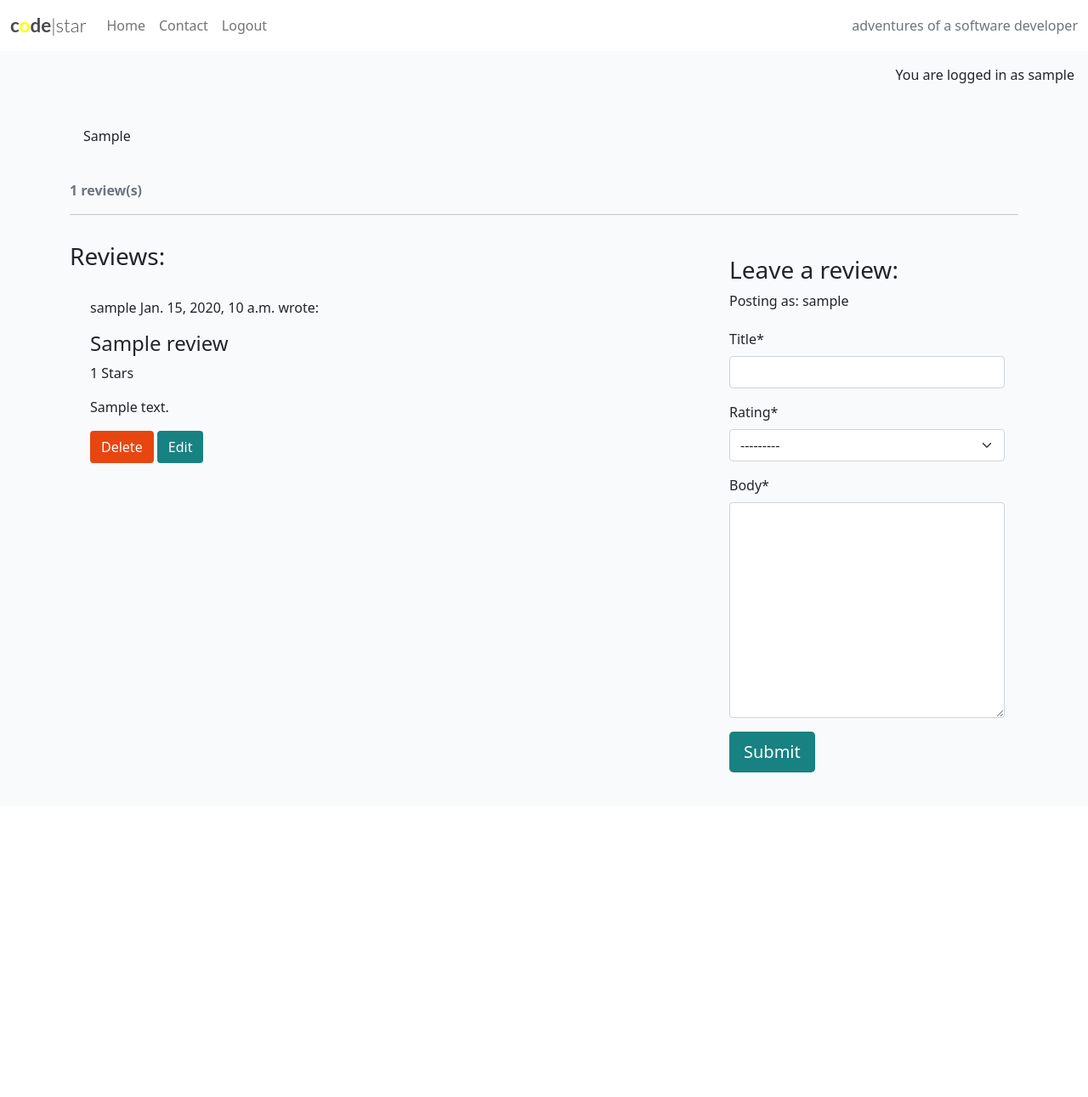
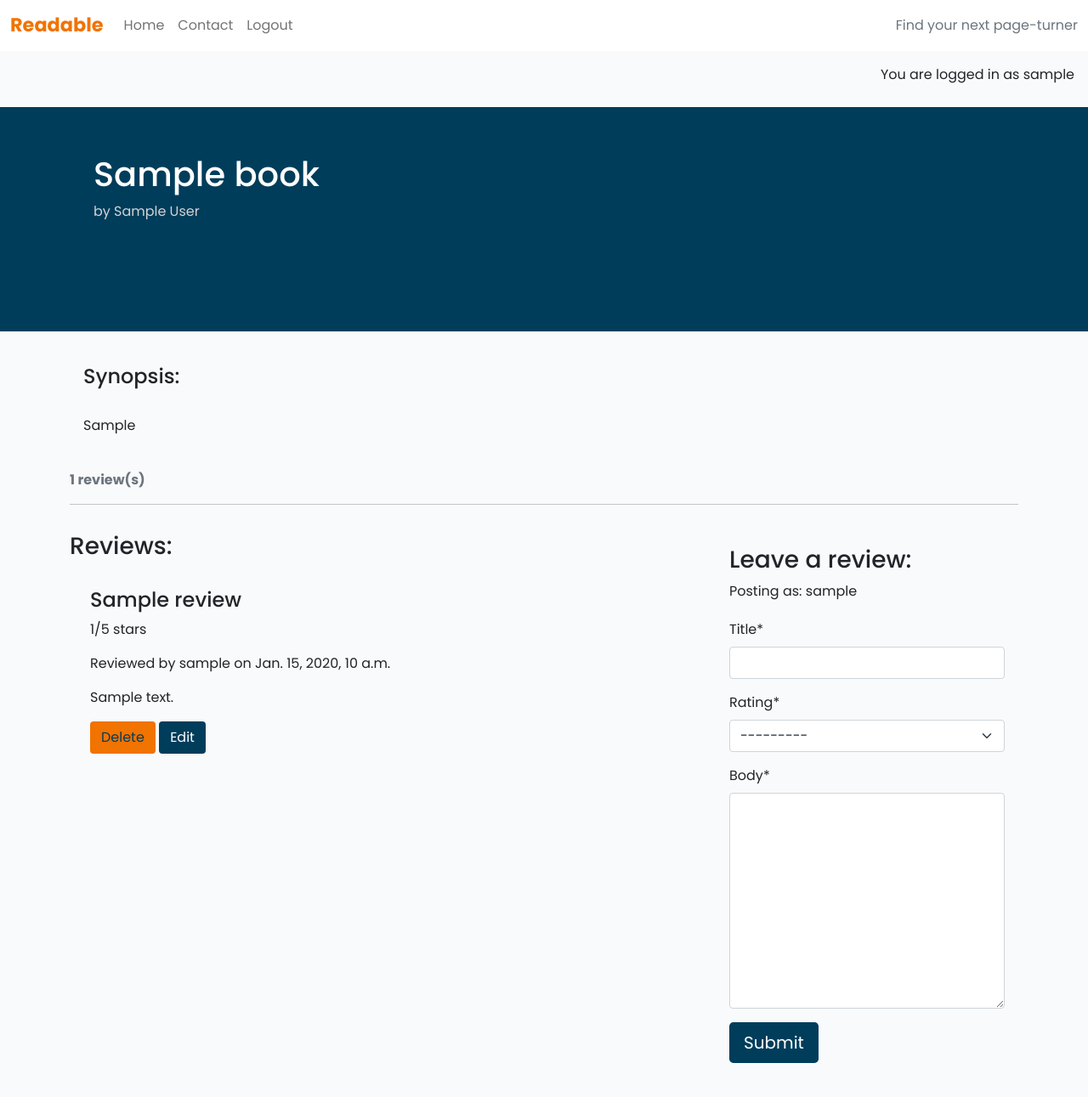
Before and after one commit to henrytitheridge-stone/readable_project, a Django app: a page that uses templates/base.html in a window 1280 px wide. Shown: the whole page at 85% size. Before the commit the page ends 909 px from the top, so only its background shows below. Run offline with Django 4.2, Linux system fonts and the light colour scheme; a user stored in the database is signed in; tables that the repository leaves empty hold one stand-in row (values such as "Sample post"); some libraries are stand-ins or nearby versions.

Commit message:
Update custom styles

```diff
--- a/catalogue/templates/catalogue/book_detail.html
+++ b/catalogue/templates/catalogue/book_detail.html
@@ -1,53 +1,59 @@
 {% extends 'base.html' %} {% block content %}
 {% load static %}
 {% load crispy_forms_tags %}
+
+<div class="masthead">
+    <div class="container">
+        <div class="row g-0">
+            <div class="col-md-6 masthead-text">
+
+                <h1 class="book-title">{{ book.title }}</h1>
+
+                <p class="book-author">by {{ book.author }}</p>
+            </div>
+        </div>
+    </div>
+</div>
 
 <div class="container">
     <div class="row">
         <div class="col card mb-4  mt-3 left  top">
             <div class="card-body">
-                <!-- The post content goes inside the card-text. -->
-                <!-- Use the | safe filter inside the template tags -->
+                <h4>Synopsis:</h4>
+                <br>
                 <article class="card-text">
                     {{ book.synopsis | safe }}
                 </article>
             </div>
         </div>
     </div>
-    <!-- Displaying count of comments -->
+    <!-- Displaying count of reviews -->
   <div class="row">
     <div class="col-12">
-      <strong class="text-secondary">
-        <i class="far fa-comments"></i> {{ review_count }} review(s)
-      </strong>
+      <strong class="text-secondary">{{ review_count }} review(s)</strong>
     </div>
     <div class="col-12">
       <hr>
     </div>
   </div>
-  <!-- Displaying Comments -->
+
+  <!-- Displaying reviews -->
   <div class="row">
     <div class="col-md-8 card mb-4  mt-3 ">
       <h3>Reviews:</h3>
       <div class="card-body">
-        <!-- We want a for loop inside the empty control tags
-          to iterate through each comment in comments -->
+
         {% for review in reviews %}
-        <div class="p-2 comments
+        <div class="p-2 reviews
           {% if not review.approved and review.reviewer == user %}
           faded{% elif not review.approved %} d-none{% endif %}">
-          <p class="font-weight-bold">
-            {{ review.reviewer }}
-            <span class="font-weight-normal">
-              {{ review.added_on }}
-            </span> wrote:
-          </p>
+
           <h4 id="title{{ review.id }}">{{ review.title }}</h4>
-          <p id="rating{{ review.id }}">{{ review.rating }} Stars</p>
+          <p id="rating{{ review.id }}">{{ review.rating }}/5 stars</p>
+          <p class="font-weight-normal">Reviewed by {{ review.reviewer }}
+            on {{ review.added_on }}</p>
           <p id="review{{ review.id }}">{{ review.body | linebreaks }}</p>
-          <!-- <div id="review{{ review.id }}">
-            {{ review.body | linebreaks }}
-          </div> -->
+
           {% if not review.approved and review.reviewer == user %}
           <p class="approval">
             This review is awaiting approval
@@ -66,11 +72,11 @@
 
           {% endif %}
         </div>
-        <!-- Our for loop ends here -->
+
         {% endfor %}
       </div>
     </div>
-    <!-- Creating New Comments -->
+    <!-- Leaving new reviews -->
     <div class="col-md-4 card mb-4 mt-3">
       <div class="card-body">
         {% if user.is_authenticated %}
@@ -98,12 +104,12 @@
     <div class="modal-content">
       <div class="modal-header">
         <h5 class="modal-title"
-          id="deleteModalLabel">Delete comment?</h5>
+          id="deleteModalLabel">Delete review?</h5>
         <button type="button" class="btn-close"
           data-bs-dismiss="modal" aria-label="Close"></button>
       </div>
       <div class="modal-body">
-        Are you sure you want to delete your comment?
+        Are you sure you want to delete your review?
         This action cannot be undone.
       </div>
       <div class="modal-footer">
--- a/readable/settings.py
+++ b/readable/settings.py
@@ -28,7 +28,7 @@ TEMPLATES_DIR = os.path.join(BASE_DIR, 'templates')
 SECRET_KEY = os.environ.get("SECRET_KEY")
 
 # SECURITY WARNING: don't run with debug turned on in production!
-DEBUG = False
+DEBUG = True
 
 ALLOWED_HOSTS = ['.herokuapp.com', '127.0.0.1']
 
--- a/static/css/style.css
+++ b/static/css/style.css
@@ -1,20 +1,12 @@
 body {
-    background-color: yellow;
+    font-family: Poppins, sans-serif;
 }
 
 .brand {
-    font-family: Lato, sans-serif;
+    font-family: Poppins, sans-serif;
     font-size: 1.4rem;
     font-weight: 700;
-    color: #4A4A4F;
-}
-
-.red-o {
-    color: yellow;
-}
-
-.thin {
-    font-weight: 300;
+    color: #F17300;
 }
 
 .light-bg {
@@ -22,7 +14,7 @@ body {
 }
 
 .dark-bg {
-    background-color: #445261;
+    background-color: #003D5B;
 }
 
 .main-bg {
@@ -30,34 +22,20 @@ body {
 }
 
 .card {
+    font-family: Poppins, sans-serif;
     border: none;
     background-color: transparent;
 }
 
-.image-container {
-    position: relative;
-}
-
-.image-flash {
-    position: absolute;
-    bottom: 5%;
-    min-width: 30%;
-    left: -2px;
-    background-color: #188181;
-}
 
 .scale {
     width: 100%;
     height: auto;
 }
 
-.author {
-    color: white;
-    margin: 4px;
-    text-transform: uppercase;
-}
 
 .masthead {
+    background-color: #003D5B;
     margin-top: 10px;
     overflow: hidden;
     position: relative;
@@ -67,99 +45,64 @@ body {
 }
 
 .masthead-text {
-    background-color: #445261;
+    background-color: transparent;
     color: white;
     position: relative;
 }
 
-.masthead-image {
-    position: relative;
-    overflow: hidden;
+.book-link {
+    text-decoration: none;
+    color:  #003D5B;
 }
 
-.masthead-image:after {
-    content: "";
-    position: absolute;
-    top: 0;
-    right: 90%;
-    height: 100%;
-    width: 150%;
-    background: #445261;
-    -webkit-transform: skew(15deg);
-    -moz-transform: skew(15deg);
-    transform: skew(15deg);
-    z-index: 100;
+.book-link:hover,
+.page-link {
+    color: #F17300;
 }
 
-.post-link {
-    text-decoration: none;
-    color: #445261;
-}
-
-.post-link:hover,
-.page-link {
-    color: #E84610;
-}
-
-.post-title {
+.book-title {
     margin-top: 10%;
     margin-left: 5%;
 }
 
-.post-subtitle {
+.book-author {
     margin-left: 5%;
     color: lightgray;
 }
 
 .btn-signup,
 .btn-edit {
-    background-color: #188181;
+    background-color: #003D5B;
     color: #fff;
 }
 
 .btn-signup:hover,
 .btn-signup:active {
     background-color: #fff;
-    color: #23BBBB;
+    color: #003D5B;
 }
 
 .link {
-    color: #23BBBB;
+    color: #F17300;
     text-decoration: none;
 }
 
 .link:hover,
 .link:active {
-    color: #445261;
+    color: #003D5B;
     text-decoration: underline;
 }
 
-.btn-like {
-    color: #E84610;
-    border: none;
-    background: transparent;
+.btn-delete {
+    color: #003D5B;
+    background: #F17300;
 }
 
-.btn-delete {
-    color: #fff;
-    background: #E84610;
-}
-
-.btn-like:hover,
-.btn-like:active {
-    color: #E84610;
-    background: transparent;
-    border: none;
-}
 
 .faded {
     color: rgb(172, 175, 175);
 }
 
 .approval {
-    color: rgb(222, 146, 168);
+    color: #F17300;
 }
-
-.profile-image {
-    width: 75%;
-}
--- a/templates/account/login.html
+++ b/templates/account/login.html
@@ -12,7 +12,7 @@
         <div class="col-md-8 mt-3 offset-md-2">
             <h3>{% trans "Sign In" %}</h3>
 
-            <p>{% blocktrans %}Welcome back to the code|star blog. To leave a comment or like a post, please log in. If
+            <p>{% blocktrans %}Welcome back to Readable. To leave a review or, please log in. If
                 you
                 have not created an account yet, then <a class="link" href="{{ signup_url }}">sign up</a>
                 first.{% endblocktrans %}</p>
--- a/templates/account/signup.html
+++ b/templates/account/signup.html
@@ -13,7 +13,7 @@
       <h3>{% trans "Sign Up" %}</h3>
 
 <p>{% blocktrans %}
-  Welcome back to the code|star blog. If you already have an account, please <a class="link" href="{{ login_url }}">sign in</a> instead.{% endblocktrans %}</p>
+  Welcome back to Readable. If you already have an account, please <a class="link" href="{{ login_url }}">sign in</a> instead.{% endblocktrans %}</p>
     </div>
   </div>
 
--- a/templates/base.html
+++ b/templates/base.html
@@ -13,6 +13,11 @@
 
     <title>Readable</title>
 
+    <!-- Google Fonts -->
+    <link rel="preconnect" href="https://fonts.googleapis.com">
+    <link rel="preconnect" href="https://fonts.gstatic.com" crossorigin>
+    <link href="https://fonts.googleapis.com/css2?family=Poppins:ital,wght@0,100;0,200;0,300;0,400;0,500;0,600;0,700;0,800;0,900;1,100;1,200;1,300;1,400;1,500;1,600;1,700;1,800;1,900&display=swap" rel="stylesheet">
+
    <!-- Bootstrap CSS -->
     <link href="https://cdn.jsdelivr.net/npm/bootstrap@5.0.1/dist/css/bootstrap.min.css" rel="stylesheet"
         integrity="sha384-+0n0xVW2eSR5OomGNYDnhzAbDsOXxcvSN1TPprVMTNDbiYZCxYbOOl7+AMvyTG2x" crossorigin="anonymous">
@@ -26,8 +31,7 @@
     <!-- Navigation -->
     <nav class="navbar navbar-expand-lg navbar-light bg-white">
         <div class="container-fluid">
-            <a class="navbar-brand" href="{% url 'home' %}"><span class="brand">c<span class="red-o">o</span>de<span
-                        class="thin">|star</span></span></a>
+            <a class="navbar-brand" href="{% url 'home' %}"><span class="brand">Readable</span></a>
             <button class="navbar-toggler" type="button" data-bs-toggle="collapse" data-bs-target="#navbarText"
                 aria-controls="navbarText" aria-expanded="false" aria-label="Toggle navigation">
                 <span class="navbar-toggler-icon"></span>
@@ -53,7 +57,7 @@
                     {% endif %}
                 </ul>
                 <span class="navbar-text text-muted">
-                    adventures of a software developer
+                    Find your next page-turner
                 </span>
             </div>
         </div>
```
Also changed, not shown: catalogue/templates/catalogue/contact.html (+7 -1 lines), catalogue/templates/catalogue/index.html (+4 -13 lines).
